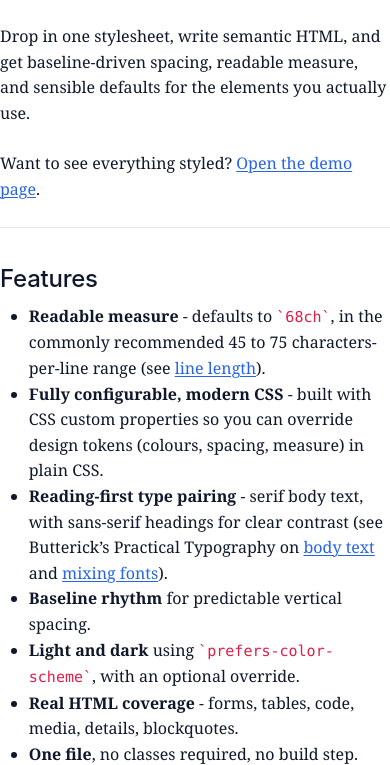
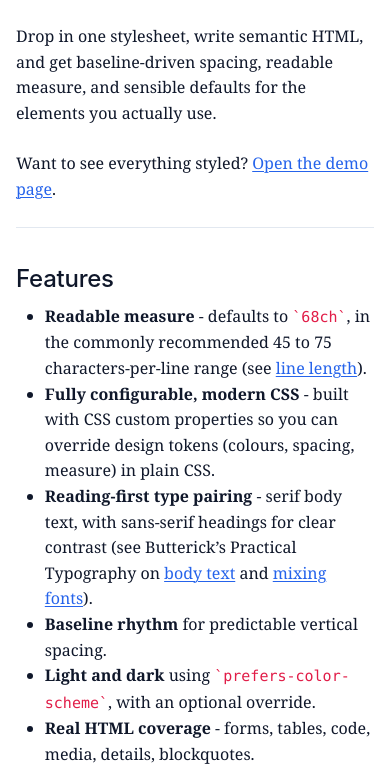
Before and after one commit to adambrett/adbr.css, a website: page index.html in a window 390 px wide. Shown: the part 180-945 px from the top of the page. Drawn offline with Linux system fonts and the light colour scheme.

Commit message:
fix: missing mobile gutters

```diff
--- a/adbr.css
+++ b/adbr.css
@@ -16,6 +16,7 @@
     --baseline: 1.6rem;
     --baseline-margin: calc(var(--baseline) - 0.0385rem);
     --measure: 68ch;
+    --gutter: clamp(1rem, 4vw, 2rem);
 
     /* fonts */
     --font-serif: "Georgia", "Iowan Old Style", "Charter", "Times New Roman", serif;
@@ -114,6 +115,7 @@
     font-family: var(--font-serif);
     font-size: 100%;
     line-height: var(--baseline);
+    padding-inline: var(--gutter);
   }
 
   main,
--- a/package.json
+++ b/package.json
@@ -1,6 +1,6 @@
 {
   "name": "@adbr/adbr.css",
-  "version": "1.0.1",
+  "version": "1.0.2",
   "description": "A classless stylesheet for blog-like reading sites.",
   "repository": {
     "type": "git",
```
Also changed, not shown: adbr.min.css.
